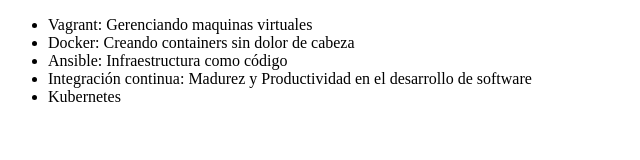
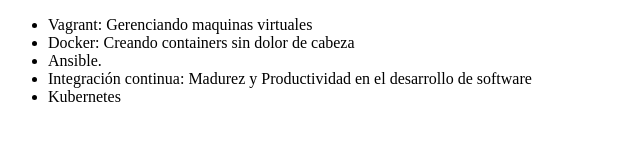
Before and after one commit to errantCoder/Alura-Git, a plain HTML site: page index.html in a window 1280 px wide. Shown: the whole page, without its empty margins (0-640 px from the left). Drawn offline with Linux system fonts and the light colour scheme.

Commit message:
Revert "cambiando nombre de Ansible"
This reverts commit 31b434be2a89661704f41945633372f4764abbe0.

```diff
--- a/index.html
+++ b/index.html
@@ -8,7 +8,7 @@
      <ul>
          <li> Vagrant: Gerenciando maquinas virtuales</li>
          <li> Docker: Creando containers sin dolor de cabeza</li>
-         <li> Ansible: Infraestructura como código</li>
+         <li> Ansible.</li>
          <li> Integración continua: Madurez y Productividad  en el desarrollo de software</li>
          <li> Kubernetes</li>
      </ul>
```
